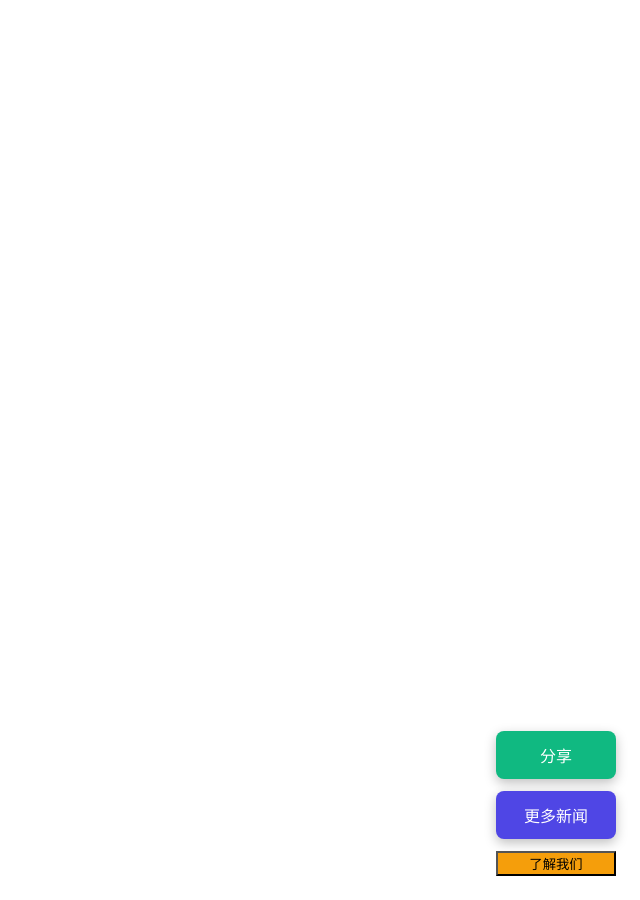
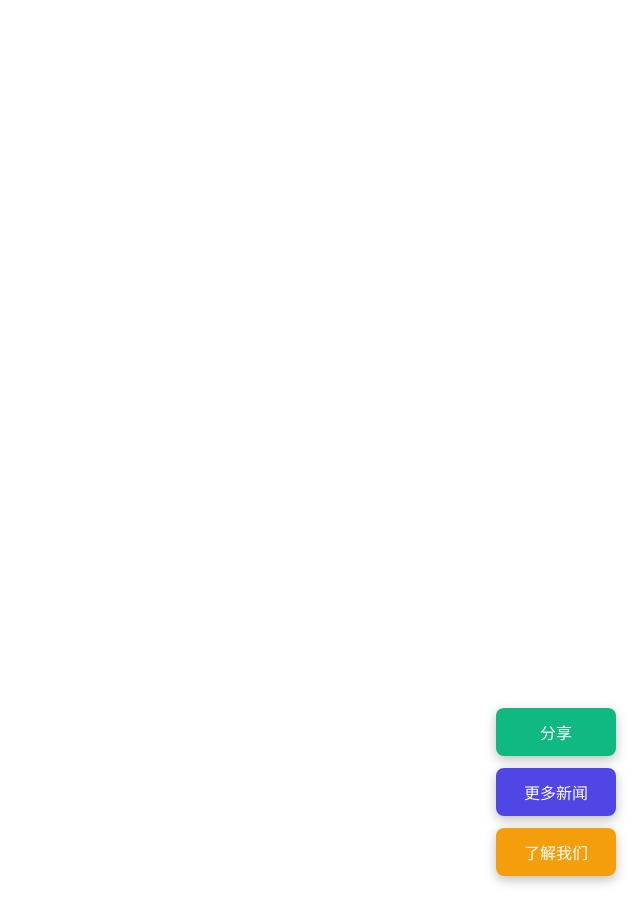
Before and after one commit to IDME-AI/IDME-AI.github.io, a Jekyll site: the page test.html, which Jekyll copies as it is, in a window 1280 px wide. Shown: the whole page, without its empty margins (640-1280 px from the left). Built offline with Jekyll 4.4.1, drawn with Linux system fonts in a browser that asks for light colours.

Commit message:
Initial commit

```diff
--- a/test.html
+++ b/test.html
@@ -20,7 +20,7 @@
             gap: 12px;
             z-index: 1000;
         }
-        #back-button, #share-button {
+        #back-button, #share-button, #about-button {
             border: none;
             padding: 12px 20px;
             font-size: 16px;
@@ -36,13 +36,8 @@
         #back-button:hover { background-color: #4338ca; transform: scale(1.08); }
         #share-button { background-color: #10b981; }
         #share-button:hover { background-color: #059669; transform: scale(1.08); }
-        #about-button {
-            background-color: #f59e0b; /* 橙色 */
-        }
-        #about-button:hover {
-            background-color: #d97706;
-            transform: scale(1.08);
-        }
+        #about-button { background-color: #f59e0b; /* 橙色 */ }
+        #about-button:hover { background-color: #d97706; transform: scale(1.08); }
 
         /* 图片和文字内容 */
         #viewer {
```
